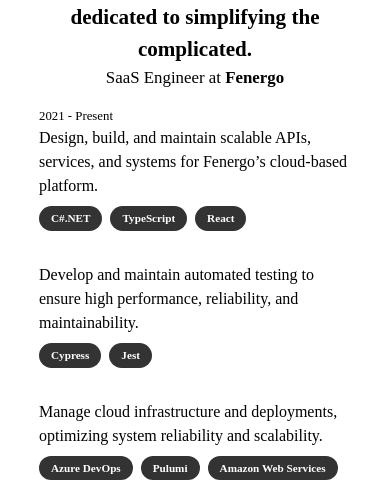
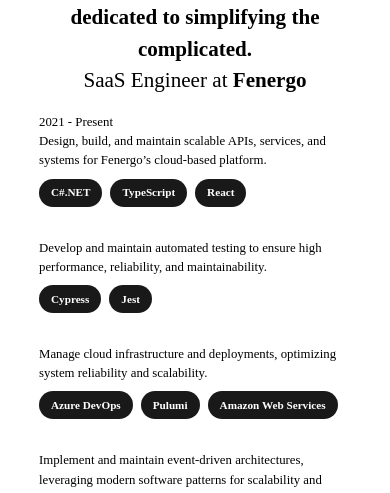
Before and after one commit to sorbetes/sorbetes.github.io, a React (Vite) app: page / in a window 390 px wide. Shown: the part 347-840 px from the top of the page. Built offline with nearby package versions, Linux system fonts and the light colour scheme; a web font is replaced by a local one.

Commit message:
size changes

```diff
--- a/src/components/HeroV2.tsx
+++ b/src/components/HeroV2.tsx
@@ -17,7 +17,7 @@
           <h1 className="w-[80%] text-[2.5vh] md:text-[2.5rem] lg:text-[3rem] text-black font-bold text-center mx-auto">
             dedicated to simplifying the complicated.
           </h1>
-          <h1 className="text-[2vh] md:text-[1.1rem] lg:text-[1.25rem] text-black text-center">
+          <h1 className="text-[2.5vh] md:text-[1.1rem] lg:text-[1.25rem] text-black text-center">
             SaaS Engineer at
             <span className="text-black font-bold"> Fenergo</span>
           </h1>
--- a/src/components/experience/ExperienceDetails.tsx
+++ b/src/components/experience/ExperienceDetails.tsx
@@ -41,25 +41,22 @@
         {details.map((detail, i) => (
           <div key={`task_${i}`}>
             <div className="flex items-center md:gap-10">
-              <p className="text-[1rem] md:text-[1.1rem] lg:text-[1.25rem] text-black">
+              <p className="text-[0.8rem] md:text-[1.1rem] lg:text-[1.25rem] text-black">
                 {detail.task}
               </p>
             </div>
-            <div className="mb-8 flex items-center gap-2 md:gap-4 pt-2">
+            <div className="mb-8 flex flex-wrap items-center gap-2 md:gap-4 pt-2">
               {detail.technologies.length > 0 && (
                 <>
-                  {/* <span className="w-[4px] h-6 bg-[#626b8c] rounded-full"></span> */}
                   {detail.technologies.map((tech, i) => (
                     <p
                       key={`tech_${i}`}
-                      className="text-[0.7rem] md:text-[0.7rem] lg:text-[1rem] font-semibold text-white bg-black bg-opacity-80 px-3 py-1 rounded-full"
+                      className="text-[0.7rem] lg:text-[1rem] font-semibold text-white bg-black bg-opacity-90 px-3 py-1 rounded-full
+          h-[1.75rem] flex items-center justify-center"
                     >
                       {tech}
                     </p>
                   ))}
-                  {/* <p className="text-lg font-semibold text-black bg-[#626b8c] bg-opacity-30 px-3 py-1 rounded-md tracking-wide">
-                    {detail.technologies}
-                  </p> */}
                 </>
               )}
             </div>
```
